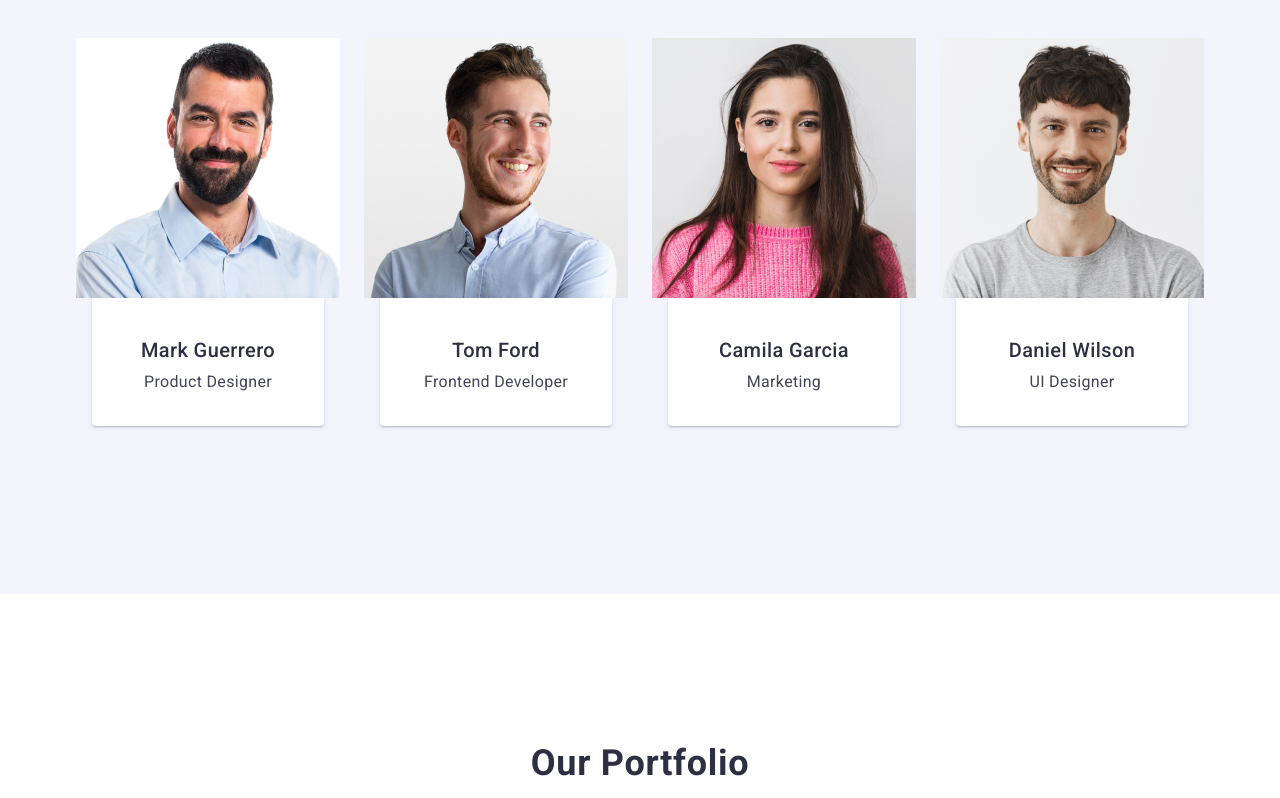
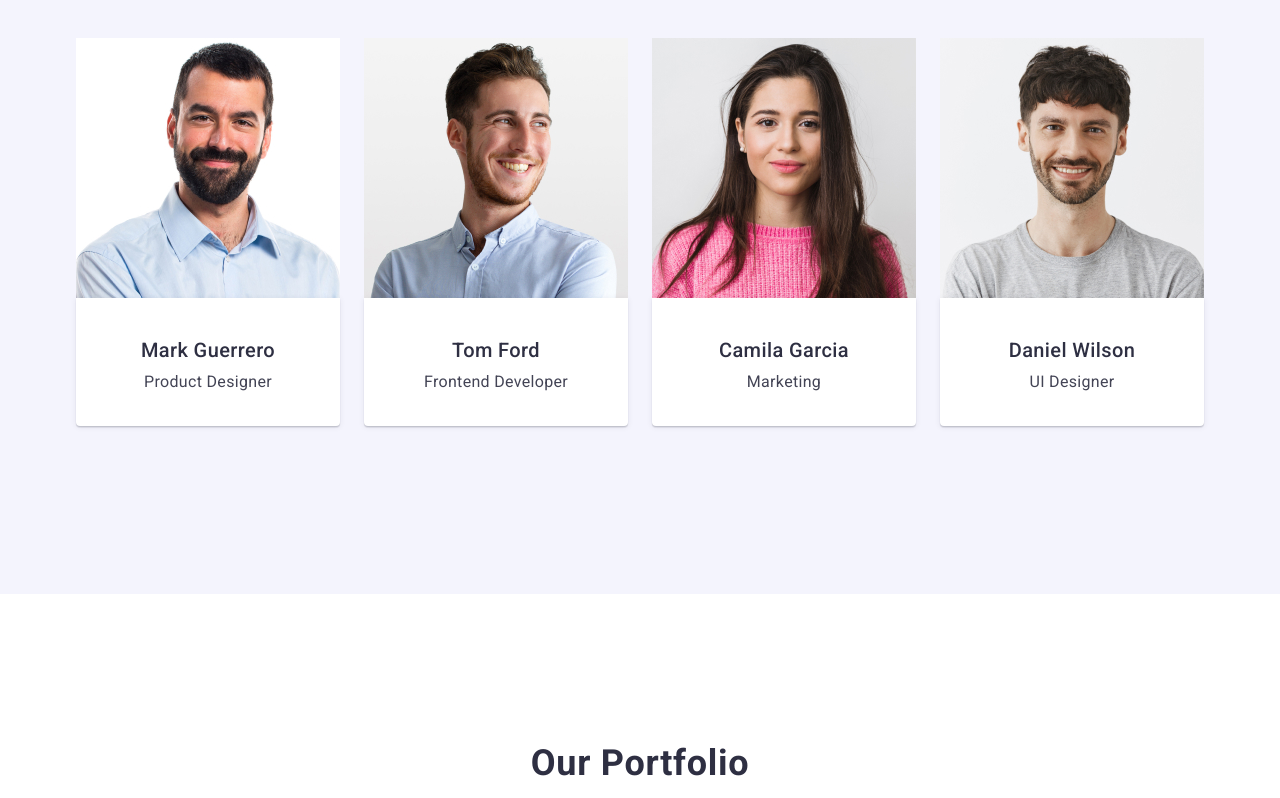
Before and after one commit to Elijah-Vakulenko/goit-markup-hw-03, a plain HTML site: page index.html in a window 1280 px wide. Shown: the part 1371-2169 px from the top of the page. Drawn offline with nearby package versions, Linux system fonts and the light colour scheme.

Commit message:
person card width

```diff
--- a/css/style.css
+++ b/css/style.css
@@ -225,7 +225,7 @@ img {
 
 .person-container {
   display: flex;
-  width: 232px;
+  width: 264px;
   flex-direction: column;
   justify-content: center;
   align-items: center;
```
